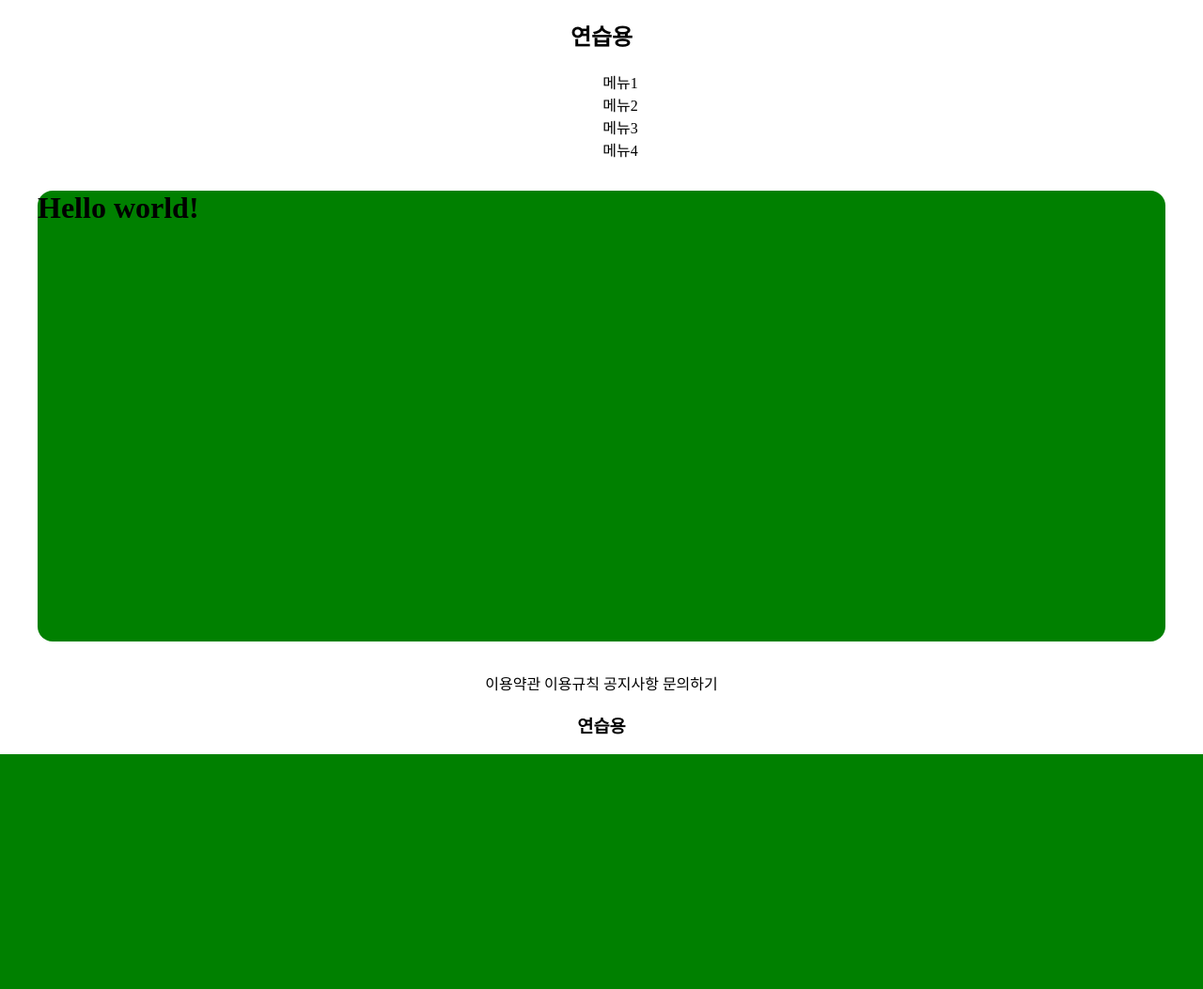
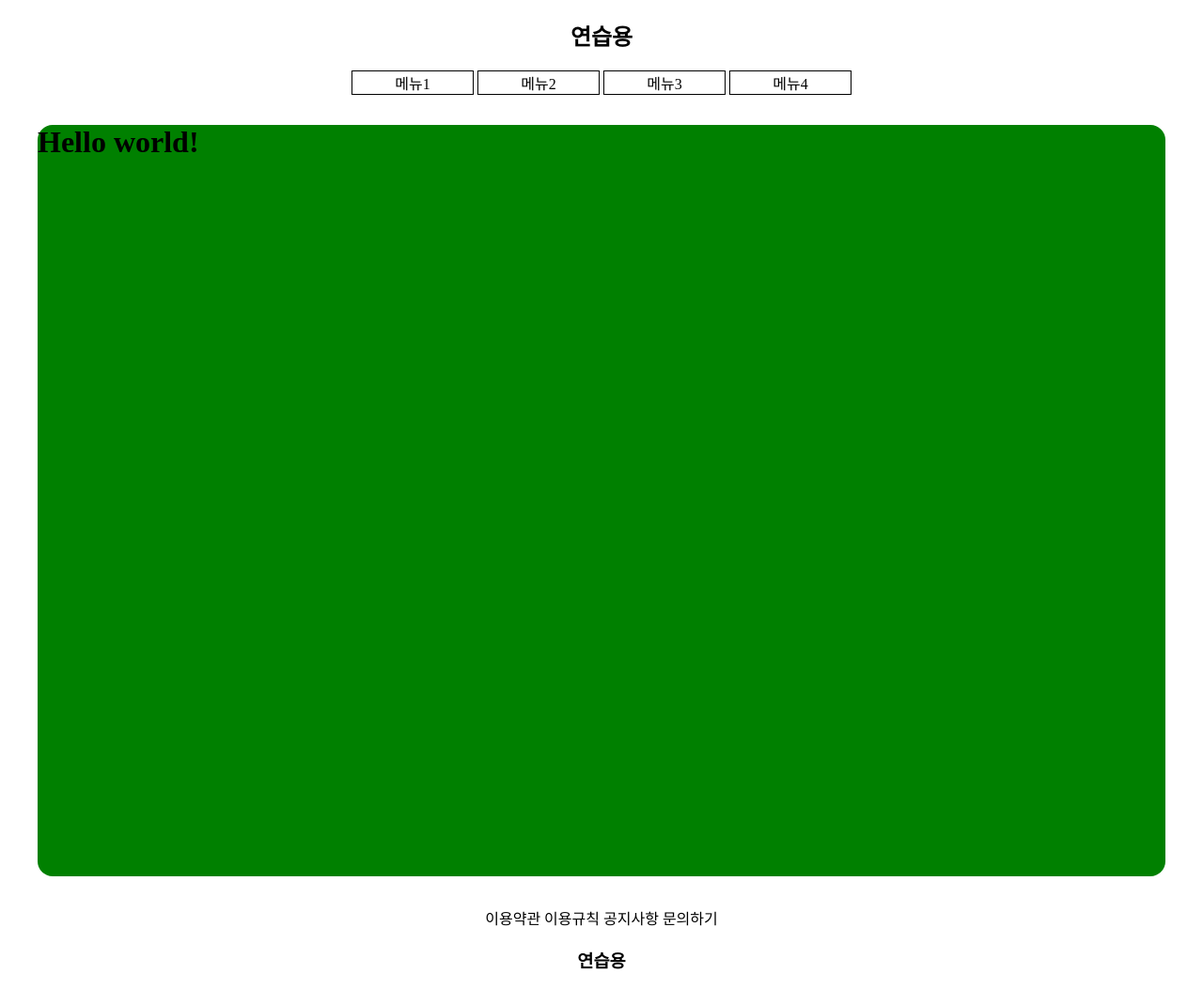
Before and after one commit to paulcjy/DjangoPractice-Pinterest, a Django app: page /account/helloworld/ in a window 1280 px wide. Shown: the whole page at 94% size. Before the commit the page ends 803 px from the top, so only its background shows below. Run offline with Django 3.2, Linux system fonts and the light colour scheme.

Commit message:
Use static folder and divide css file

```diff
--- a/Django_Practice/settings.py
+++ b/Django_Practice/settings.py
@@ -130,6 +130,11 @@ USE_TZ = True
 
 STATIC_URL = '/static/'
 
+STATIC_ROOT = os.path.join(BASE_DIR, 'staticfiles')
+
+STATICFILES_DIRS = [
+    BASE_DIR / "static",
+]
 
 # Default primary key field type
 # https://docs.djangoproject.com/en/3.2/ref/settings/#default-auto-field
--- a/accountApp/templates/accountApp/helloworld.html
+++ b/accountApp/templates/accountApp/helloworld.html
@@ -2,7 +2,7 @@
 
 {% block content %}
 
-<div style="height: 30rem; background-color: green; border-radius: 1rem; margin: 2rem;">
+<div style="height: 50rem; background-color: green; border-radius: 1rem; margin: 2rem;">
 	<h1>Hello world!</h1>
 </div>
 
--- /dev/null
+++ b/static/basic.css
@@ -0,0 +1,15 @@
+.nav {
+	text-align: center;
+}
+
+.navlist {
+	list-style-type: none;
+	padding: 0;
+	margin: auto;
+}
+
+.navlistElements {
+	width: 8rem;
+	border: 1px solid;
+	display: inline-block;
+}
--- a/templates/head.html
+++ b/templates/head.html
@@ -1,6 +1,11 @@
+{% load static %}
+
 <head>
 	<meta charset="UTF-8">
 	<meta http-equiv="X-UA-Compatible" content="IE=edge">
 	<meta name="viewport" content="width=device-width, initial-scale=1.0">
 	<title>Practice</title>
+
+	<!-- default CSS link -->
+	<link rel="stylesheet" type="text/css" href="{% static 'basic.css' %}">
 </head>
--- a/templates/header.html
+++ b/templates/header.html
@@ -1,9 +1,9 @@
-<nav style="text-align: center;">
+<nav class="nav">
 	<h1>연습용</h1>
-	<ul style="list-style-type: none;">
-		<li>메뉴1</li>
-		<li>메뉴2</li>
-		<li>메뉴3</li>
-		<li>메뉴4</li>
+	<ul class="navlist">
+		<li class="navlistElements">메뉴1</li>
+		<li class="navlistElements">메뉴2</li>
+		<li class="navlistElements">메뉴3</li>
+		<li class="navlistElements">메뉴4</li>
 	</ul>
 </nav>
```
